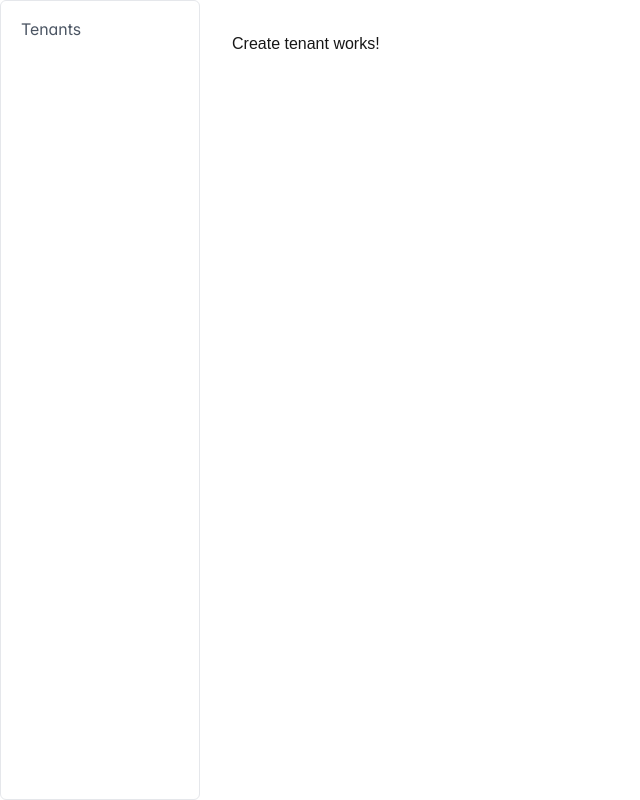
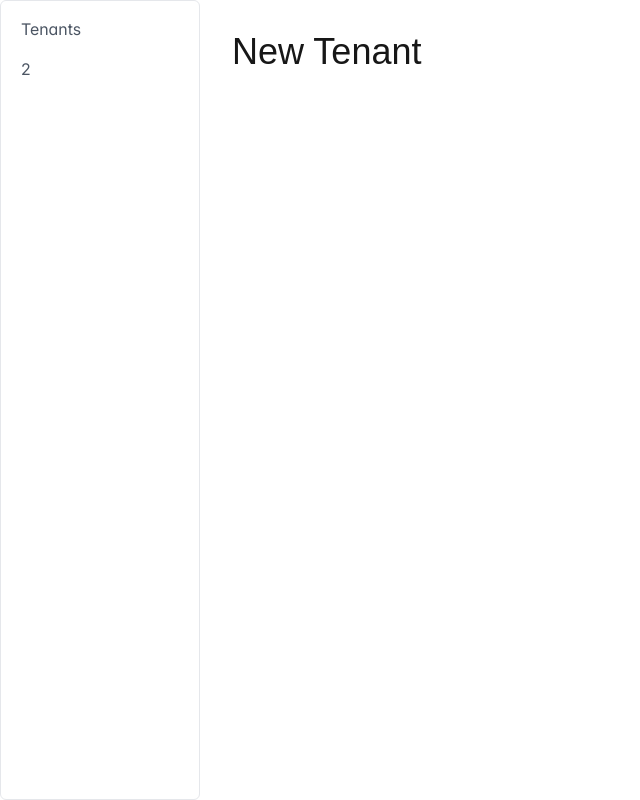
Before and after one commit to Midnight-Sky-Software-Solutions/memberplus, a Next.js app in the folder management_app/: page /tenants/create in a window 1280 px wide. Shown: the whole page, without its empty margins (0-640 px from the left). Built offline with nearby package versions, Linux system fonts and the light colour scheme.

Commit message:
Menu item links work

```diff
--- a/management_app/app/layout.tsx
+++ b/management_app/app/layout.tsx
@@ -2,8 +2,7 @@ import type { Metadata } from "next";
 import { Geist, Geist_Mono } from "next/font/google";
 import "./globals.css";
 import { PrimeReactProvider } from 'primereact/api';
-import { MenuItem } from "primereact/menuitem";
-import { Menu } from "primereact/menu";
+import NavMenu from "./nav-menu";
 
 
 const geistSans = Geist({
@@ -21,10 +20,6 @@ export const metadata: Metadata = {
   description: "Generated by create next app",
 };
 
-const menuItems: MenuItem[] = [
-  { id: 'Tenants', label: 'Tenants' }
-];
-
 export default function RootLayout({
   children,
 }: Readonly<{
@@ -36,7 +31,7 @@ export default function RootLayout({
         <body
           className={`${geistSans.variable} ${geistMono.variable} antialiased flex`}
         >
-          <Menu model={menuItems} className="h-[100vh]" />
+          <NavMenu />
           <div className="grow flex justify-center">
             <div className="grow p-8 max-w-6xl">
               {children}
--- /dev/null
+++ b/management_app/app/nav-menu.tsx
@@ -0,0 +1,26 @@
+'use client'
+
+import { MenuItem } from "primereact/menuitem";
+import { Menu } from "primereact/menu";
+import Link from "next/link";
+import { ReactNode } from "react";
+
+
+const menuItems: MenuItem[] = [
+  { id: 'Tenants', label: 'Tenants', template: (item, options) => (<NavMenuItem>{item.label}</NavMenuItem>) },
+  { id: '2', label: '2' }
+];
+
+export default function NavMenu() {
+  return (
+    <Menu model={menuItems} className="h-[100vh]" />
+  );
+}
+
+function NavMenuItem({ children }: {
+  children?: ReactNode
+}) {
+  return (
+    <div className="p-menuitem-content"><Link className="p-menuitem-link" href="/"><span className="p-menuitem-text">{children}</span></Link></div>
+  )
+}
--- a/management_app/app/page.tsx
+++ b/management_app/app/page.tsx
@@ -1,6 +1,6 @@
+import PageTitle from "@/components/page-title";
 import { auth0 } from "@/lib/auth0";
 import Link from "next/link";
-import { Button } from 'primereact/button';
 import { Column } from "primereact/column";
 import { DataTable } from "primereact/datatable";
 
@@ -16,7 +16,7 @@ export default async function Home() {
 
   return (
     <div className="space-y-5">
-      <h1 className="text-4xl">Tenants</h1>
+      <PageTitle>Tenants</PageTitle>
       <DataTable value={items} header={<TenantsHeader />}>
         <Column field="id" header="Id"></Column>
         <Column field="name" header="Name"></Column>
--- a/management_app/app/tenants/create/page.tsx
+++ b/management_app/app/tenants/create/page.tsx
@@ -1,6 +1,9 @@
+import PageTitle from "@/components/page-title";
 
 export default function CreateTenantPage() {
   return (
-    <p>Create tenant works!</p>
+    <div className="space-y-5">
+      <PageTitle>New Tenant</PageTitle>
+    </div>
   )
 }
--- /dev/null
+++ b/management_app/components/page-title.tsx
@@ -0,0 +1,9 @@
+import { ReactNode } from "react";
+
+export default function PageTitle({ children }: {
+  children: ReactNode
+}) {
+  return (
+    <h1 className="text-4xl">{children}</h1>
+  )
+}
```
